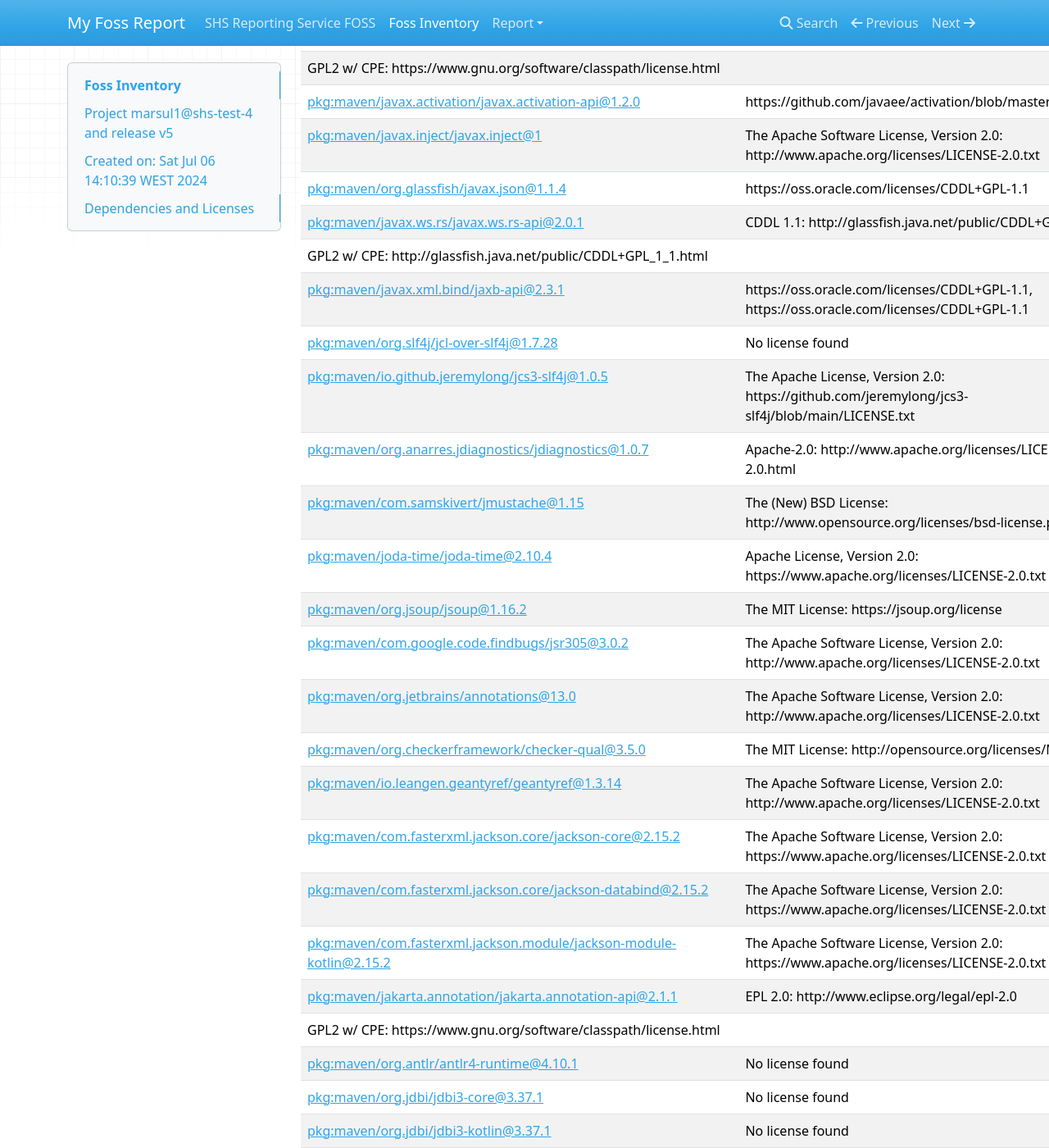
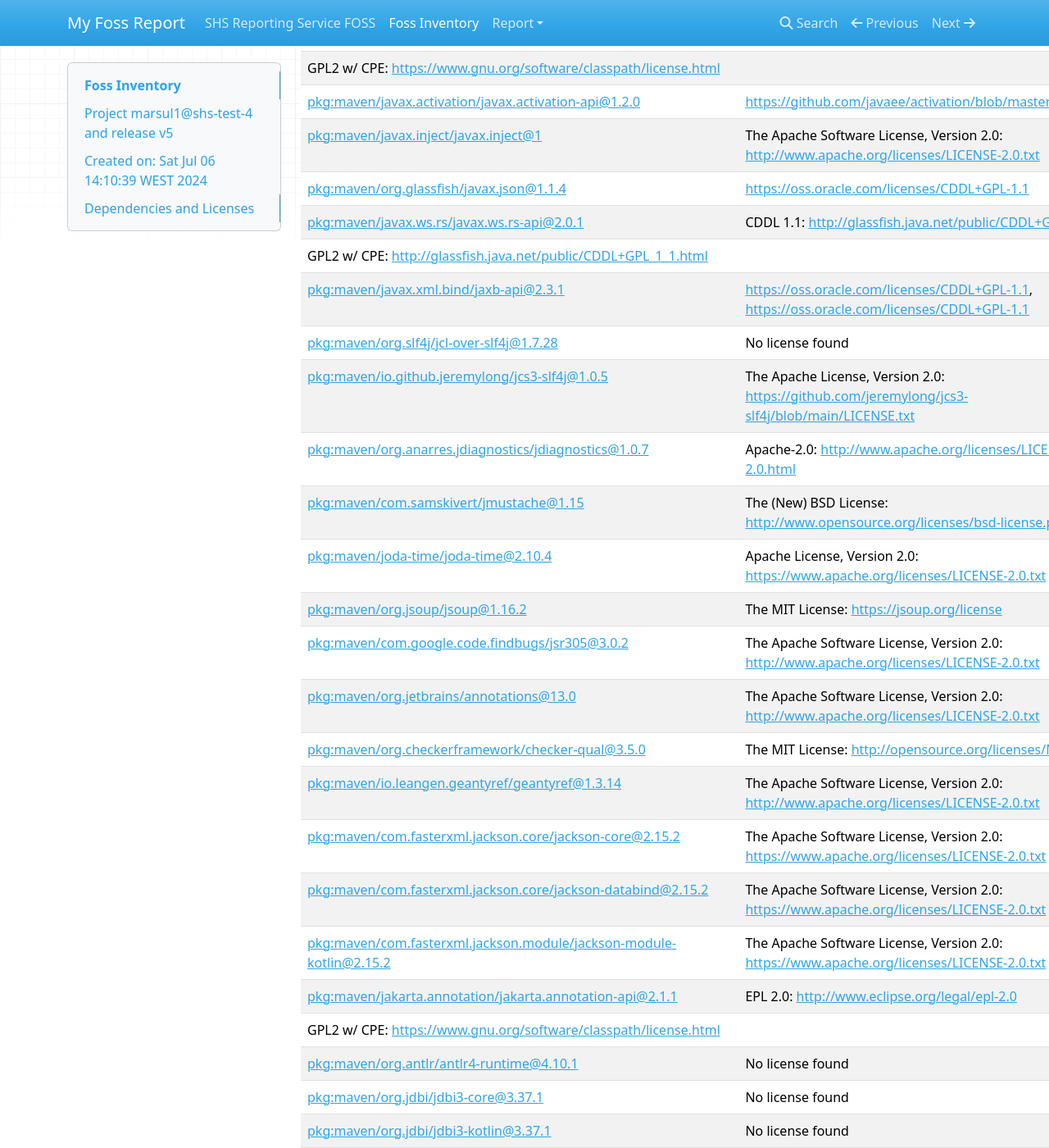
Before and after one commit to marsul1/shs-test-4, an MkDocs documentation site: the page built from foss/inventory.md, in a window 1280 px wide and 1400 px high, scrolled down 2368 px. Shown: the whole window at 82% size. Built offline with MkDocs 1.6.1, drawn with Linux system fonts in a browser that asks for light colours; nearby versions of some CDN libraries; some of the changed text lies outside the part shown.

Commit message:
Update mkdocs.yml

```diff
--- a/mkdocs.yml
+++ b/mkdocs.yml
@@ -1,2 +1,4 @@
 site_name: My Foss Report
 docs_dir: foss
+markdown_extensions:
+  - pymdownx.magiclink
```
